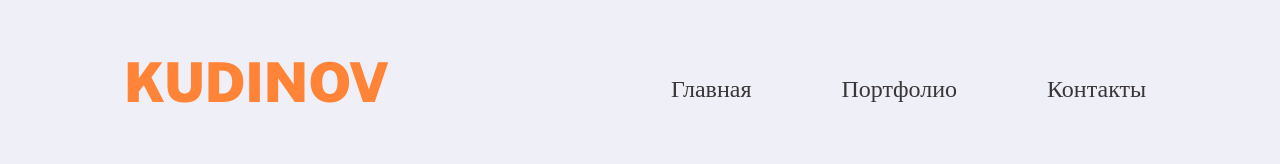
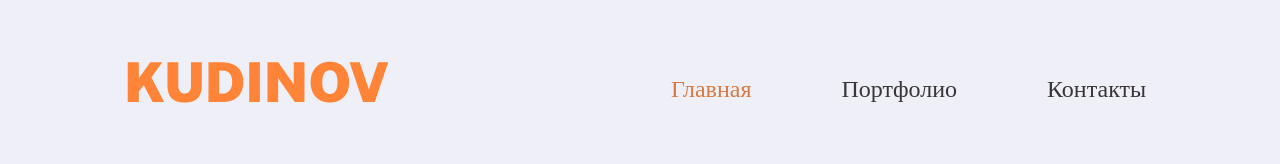
Before and after one commit to DailyPepper/myWeb, a React (Create React App) app in the folder kudinov/: page / in a window 1280 px wide. Shown: the top 164 px of the page. Built offline with nearby package versions, Linux system fonts and the light colour scheme.

Commit message:
add useLocation

```diff
--- a/kudinov/src/components/Navbar/index.jsx
+++ b/kudinov/src/components/Navbar/index.jsx
@@ -1,4 +1,4 @@
-import { Link, useNavigate } from 'react-router-dom';
+import { Link, useNavigate , useLocation} from 'react-router-dom';
 import { CONTACTS_ROUTE, MAIN_ROUTE, PORTFOLIO_ROUTE } from '../../App/routing/config';
 import { GlobalStyles } from '../../style/global-styled';
 import styled from 'styled-components';
@@ -38,6 +38,9 @@ const Navbarblock = styled.div`
   .navbarLink:hover {
     color: #ff8437;
     transition: 0.5s;
+  }
+  .navbarLink.active {
+    color: #d57032ec;
   }
 
 `
@@ -82,7 +85,9 @@ const SwitchThemeStyled = styled.button`
 
 
 const Navbar = () => {
+  const { pathname } = useLocation();
   const navigate = useNavigate();
+
   const handleMainClick = () => {
     navigate('/main');
   };
@@ -95,13 +100,13 @@ const Navbar = () => {
           <Heading>KUDINOV</Heading>
         </Link>
           <Navbarblock>
-          <Link to={MAIN_ROUTE} className='navbarLink'>
+            <Link to={MAIN_ROUTE} className={`navbarLink ${pathname === '/' ? 'active' : ''}`}>
               Главная
             </Link>
-          <Link to={PORTFOLIO_ROUTE} className='navbarLink' onClick={handleMainClick}>
+            <Link to={PORTFOLIO_ROUTE} className={`navbarLink ${pathname === '/portfolio' ? 'active' : ''}`} onClick={handleMainClick}>
               Портфолио
             </Link>
-          <Link to={CONTACTS_ROUTE} className='navbarLink'>
+            <Link to={CONTACTS_ROUTE} className={`navbarLink ${pathname === '/contacts' ? 'active' : ''}`}>
               Контакты
             </Link>
             {/* <SwitchTheme /> */}
@@ -111,4 +116,5 @@ const Navbar = () => {
   );
 };
 
+
 export default Navbar;
```
Lines whose indentation alone changed are shown as unchanged.
